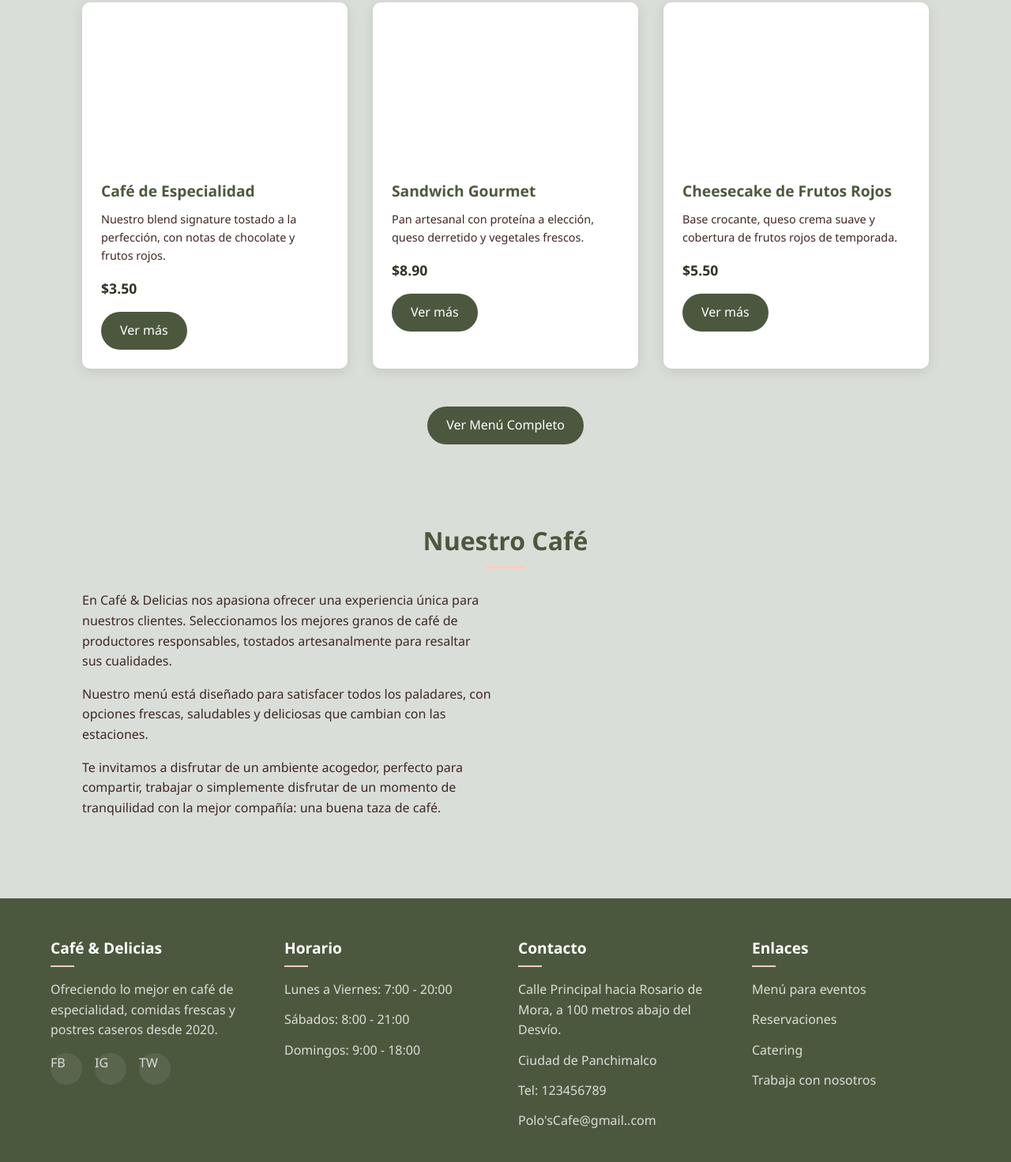
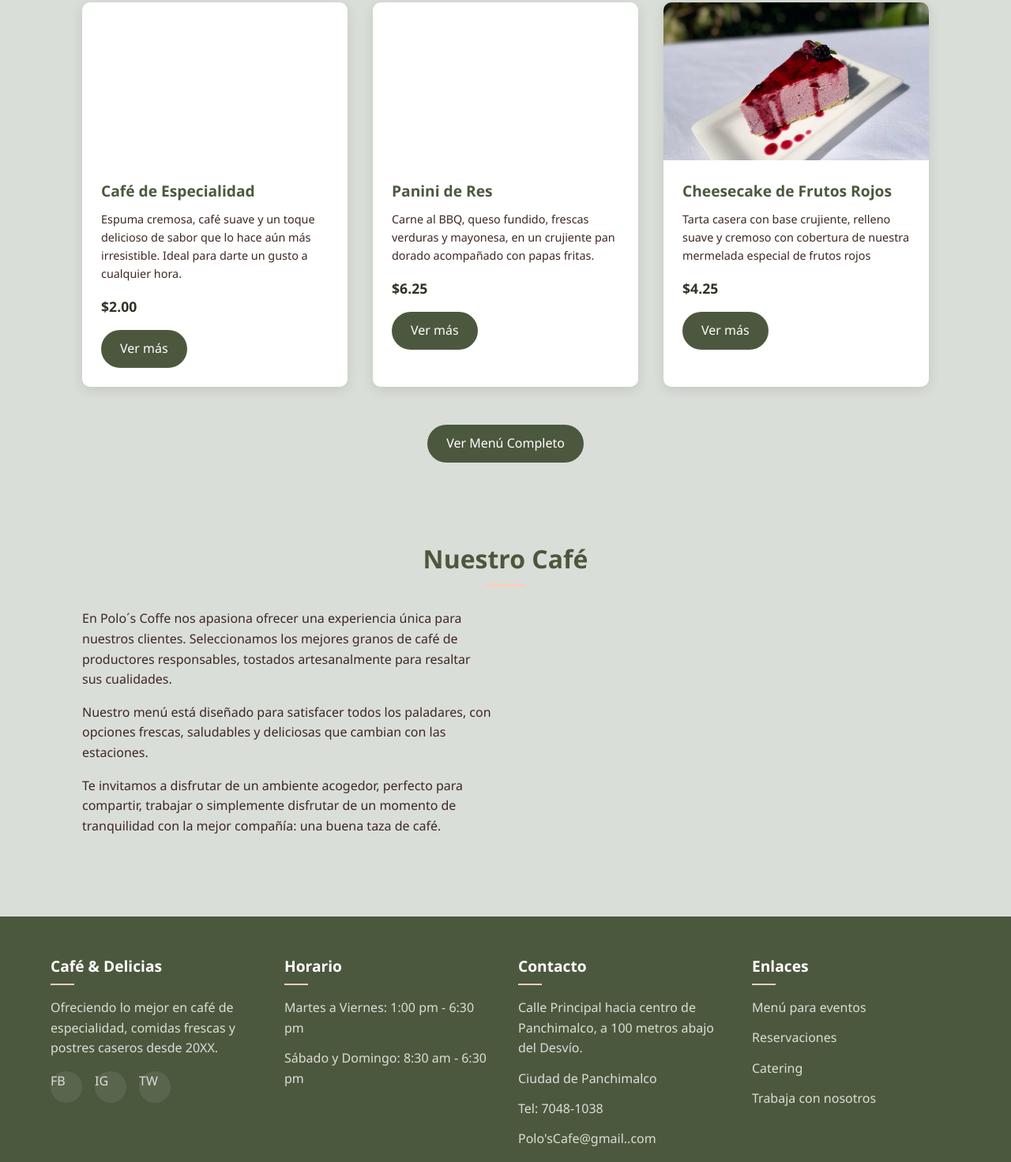
Before and after one commit to Gust4av033/POLO-S, a plain HTML site: page Index.html in a window 1280 px wide. Shown: the part 816-2288 px from the top of the page at 79% size. Drawn offline with Linux system fonts and the light colour scheme.

Commit message:
Realicé cambios en el index

```diff
--- a/Index.html
+++ b/Index.html
@@ -35,19 +35,19 @@
         <section id="home">
             <div class="carousel-container">
                 <div class="carousel" id="carousel">
-                    <div class="carousel-item" style="background-image: url(Imagenes/Postres/5.jpg);">
+                    <div class="carousel-item" style="background-image: url(Imagenes/Postres/);">
                         <div class="carousel-overlay">
                             <h2>Disfruta del mejor café de especialidad</h2>
                             <p>Granos selectos tostados a la perfección, preparados con pasión para despertar tus sentidos.</p>
                         </div>
                     </div>
-                    <div class="carousel-item" style="background-image: url(Imagenes/Postres/6.jpg);">
+                    <div class="carousel-item" style="background-image: url(Imagenes/Postres/CHEESECAKE.jpg);">
                         <div class="carousel-overlay">
                             <h2>Delicias caseras recién horneadas</h2>
                             <p>Nuestros postres son preparados diariamente con ingredientes frescos y naturales.</p>
                         </div>
                     </div>
-                    <div class="carousel-item" style="background-image: url('/api/placeholder/800/500');">
+                    <div class="carousel-item" style="background-image: url(Imagenes/Almuerzos/CHICHARRONES.jpg);">
                         <div class="carousel-overlay">
                             <h2>Comidas para satisfacer todos los gustos</h2>
                             <p>Menú variado con opciones para todos, preparado con ingredientes de temporada.</p>
@@ -69,26 +69,28 @@
                     <div class="card-img" style="background-image: url('/api/placeholder/400/300');"></div>
                     <div class="card-content">
                         <h3 class="card-title">Café de Especialidad</h3>
-                        <p class="card-description">Nuestro blend signature tostado a la perfección, con notas de chocolate y frutos rojos.</p>
-                        <p class="card-price">$3.50</p>
+                        <p class="card-description">Espuma cremosa, café suave y un toque delicioso de sabor que lo hace aún más irresistible. Ideal para darte un gusto a cualquier hora.</p>
+                        <p class="card-price">$2.00</p>
                         <a href="bebidas.html" class="btn">Ver más</a>
                     </div>
                 </div>
+
                 <div class="card">
                     <div class="card-img" style="background-image: url('/api/placeholder/400/300');"></div>
                     <div class="card-content">
-                        <h3 class="card-title">Sandwich Gourmet</h3>
-                        <p class="card-description">Pan artesanal con proteína a elección, queso derretido y vegetales frescos.</p>
-                        <p class="card-price">$8.90</p>
+                        <h3 class="card-title">Panini de Res</h3>
+                        <p class="card-description">Carne al BBQ, queso fundido, frescas verduras y mayonesa, en un crujiente pan dorado acompañado con papas fritas.</p>
+                        <p class="card-price">$6.25</p>
                         <a href="Comidas.html" class="btn">Ver más</a>
                     </div>
                 </div>
+
                 <div class="card">
-                    <div class="card-img" style="background-image: url('/api/placeholder/400/300');"></div>
+                    <div class="card-img" style="background-image: url('Imagenes/Postres/MOUSSE\ DE\ FRUTOS\ ROJOS.jpg');"></div>
                     <div class="card-content">
                         <h3 class="card-title">Cheesecake de Frutos Rojos</h3>
-                        <p class="card-description">Base crocante, queso crema suave y cobertura de frutos rojos de temporada.</p>
-                        <p class="card-price">$5.50</p>
+                        <p class="card-description">Tarta casera con base crujiente, relleno suave y cremoso con cobertura de nuestra mermelada especial de frutos rojos</p>
+                        <p class="card-price">$4.25</p>
                         <a href="postres.html" class="btn">Ver más</a>
                     </div>
                 </div>
@@ -103,7 +105,7 @@
             <h2 class="section-title">Nuestro Café</h2>
             <div style="display: flex; gap: 2rem; align-items: center; flex-wrap: wrap;">
                 <div style="flex: 1; min-width: 300px;">
-                    <p style="margin-bottom: 1rem;">En Café & Delicias nos apasiona ofrecer una experiencia única para nuestros clientes. Seleccionamos los mejores granos de café de productores responsables, tostados artesanalmente para resaltar sus cualidades.</p>
+                    <p style="margin-bottom: 1rem;">En Polo´s Coffe nos apasiona ofrecer una experiencia única para nuestros clientes. Seleccionamos los mejores granos de café de productores responsables, tostados artesanalmente para resaltar sus cualidades.</p>
                     <p style="margin-bottom: 1rem;">Nuestro menú está diseñado para satisfacer todos los paladares, con opciones frescas, saludables y deliciosas que cambian con las estaciones.</p>
                     <p>Te invitamos a disfrutar de un ambiente acogedor, perfecto para compartir, trabajar o simplemente disfrutar de un momento de tranquilidad con la mejor compañía: una buena taza de café.</p>
                 </div>
@@ -117,7 +119,7 @@
         <div class="footer-content">
             <div class="footer-column">
                 <h3>Café & Delicias</h3>
-                <p>Ofreciendo lo mejor en café de especialidad, comidas frescas y postres caseros desde 2020.</p>
+                <p>Ofreciendo lo mejor en café de especialidad, comidas frescas y postres caseros desde 20XX.</p>
                 <div class="social-icons">
                     <a href="#" class="social-icon">FB</a>
                     <a href="#" class="social-icon">IG</a>
@@ -126,15 +128,14 @@
             </div>
             <div class="footer-column">
                 <h3>Horario</h3>
-                <p>Lunes a Viernes: 7:00 - 20:00</p>
-                <p>Sábados: 8:00 - 21:00</p>
-                <p>Domingos: 9:00 - 18:00</p>
+                <p>Martes a Viernes: 1:00 pm - 6:30 pm</p>
+                <p>Sábado y Domingo: 8:30 am - 6:30 pm</p>
             </div>
             <div class="footer-column">
                 <h3>Contacto</h3>
-                <p>Calle Principal hacia Rosario de Mora, a 100 metros abajo del Desvío.</p>
+                <p>Calle Principal hacia centro de Panchimalco, a 100 metros abajo del Desvío.</p>
                 <p>Ciudad de Panchimalco</p>
-                <p>Tel: 123456789</p>
+                <p>Tel: 7048-1038</p>
                 <p>Polo'sCafe@gmail..com</p>
             </div>
             <div class="footer-column">
```
Also changed, not shown: Comidas.html (+3 -3 lines), Imagenes/Almuerzos/CHICHARRONES.jpg (added), Imagenes/Almuerzos/LOMO.jpg (added), Imagenes/Almuerzos/POLLO.jpg (added).
